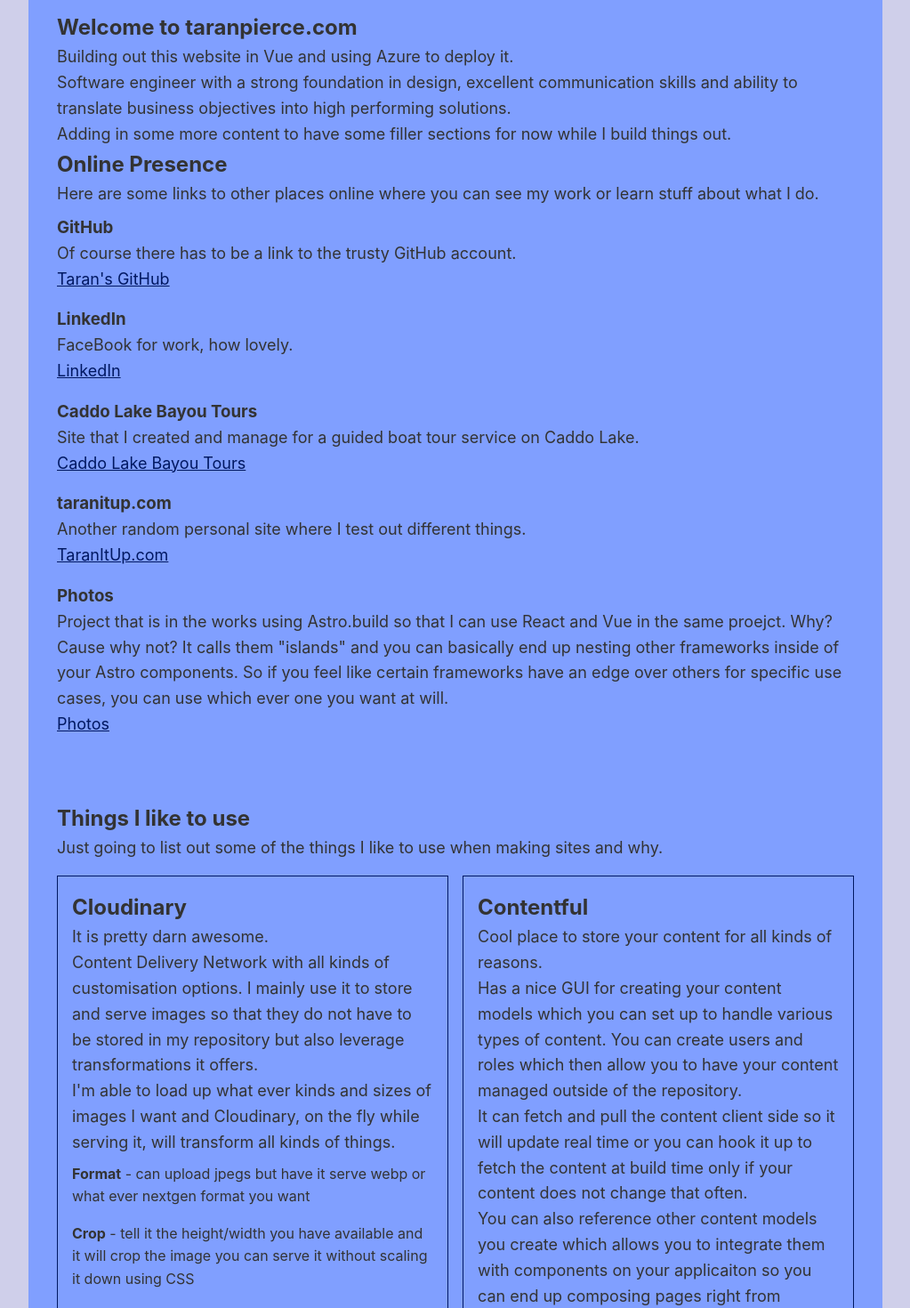
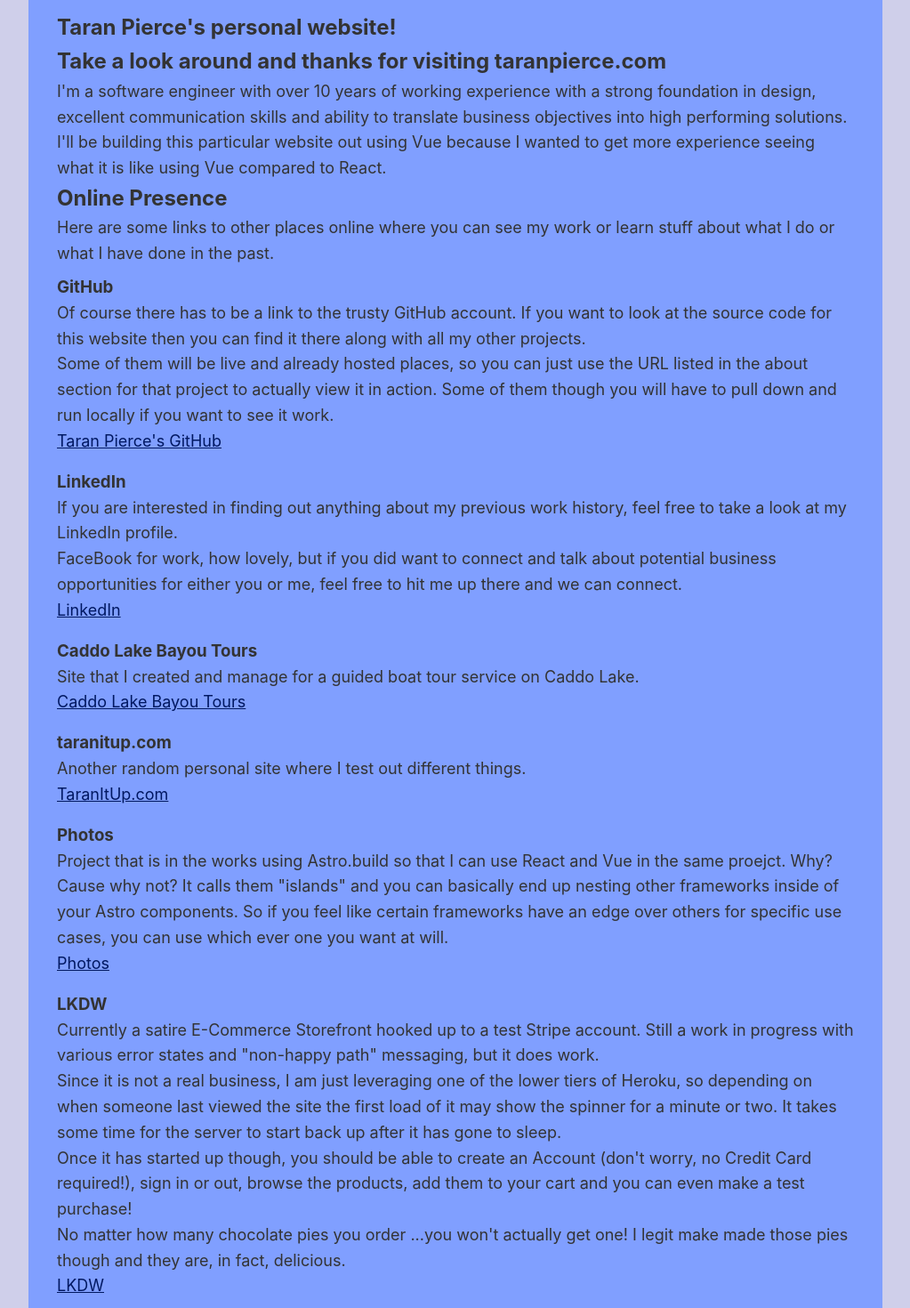
Before and after one commit to taran-pierce/taran-pierce-com, a Vue app in the folder app/: page / in a window 1280 px wide. Shown: the part 120-1590 px from the top of the page at 89% size, without its empty margins (128-1151 px from the left). Built offline with nearby package versions, Linux system fonts and the light colour scheme.

Commit message:
feature/content-updates
content updates

```diff
--- a/app/package.json
+++ b/app/package.json
@@ -1,6 +1,6 @@
 {
   "name": "taranpierce.com",
-  "version": "1.0.7",
+  "version": "1.0.8",
   "author": "Taran Pierce",
   "description": "Taran Pierce's personal website",
   "type": "module",
--- a/app/src/views/HomeView.vue
+++ b/app/src/views/HomeView.vue
@@ -56,23 +56,25 @@
   <main>
     <section>
       <ContentContainer>
-        <h1>Welcome to taranpierce.com</h1>
-        <p>Building out this website in Vue and using Azure to deploy it.</p>
-        <p>Software engineer with a strong foundation in design, excellent communication skills and ability to translate business objectives into high performing solutions.</p>
-        <p>Adding in some more content to have some filler sections for now while I build things out.</p>
+        <h1>Taran Pierce's personal website!</h1>
+        <h2>Take a look around and thanks for visiting taranpierce.com</h2>
+        <p>I'm a software engineer with over 10 years of working experience with a strong foundation in design, excellent communication skills and ability to translate business objectives into high performing solutions.</p>
+        <p>I'll be building this particular website out using Vue because I wanted to get more experience seeing what it is like using Vue compared to React.</p>
         <h2>Online Presence</h2>
-        <p>Here are some links to other places online where you can see my work or learn stuff about what I do.</p>
+        <p>Here are some links to other places online where you can see my work or learn stuff about what I do or what I have done in the past.</p>
         <ul>
           <li>
             <h3>GitHub</h3>
-            <p>Of course there has to be a link to the trusty GitHub account.</p>
+            <p>Of course there has to be a link to the trusty GitHub account. If you want to look at the source code for this website then you can find it there along with all my other projects.</p>
+            <p>Some of them will be live and already hosted places, so you can just use the URL listed in the about section for that project to actually view it in action. Some of them though you will have to pull down and run locally if you want to see it work.</p>
             <p>
-              <a href="https://github.com/taran-pierce" target="_blank">Taran's GitHub</a>
+              <a href="https://github.com/taran-pierce" target="_blank">Taran Pierce's GitHub</a>
             </p>
           </li>
           <li>
             <h3>LinkedIn</h3>
-            <p>FaceBook for work, how lovely.</p>
+            <p>If you are interested in finding out anything about my previous work history, feel free to take a look at my LinkedIn profile.</p>
+            <p>FaceBook for work, how lovely, but if you did want to connect and talk about potential business opportunities for either you or me, feel free to hit me up there and we can connect.</p>
             <p>
               <a href="https://www.linkedin.com/in/taran-pierce-4b6b5721/" target="_blank">LinkedIn</a>
             </p>
@@ -98,6 +100,16 @@
               <a href="https://photos.taranpierce.com/">Photos</a>
             </p>
           </li>
+          <li>
+            <h3>LKDW</h3>
+            <p>Currently a satire E-Commerce Storefront hooked up to a test Stripe account. Still a work in progress with various error states and "non-happy path" messaging, but it does work.</p>
+            <p>Since it is not a real business, I am just leveraging one of the lower tiers of Heroku, so depending on when someone last viewed the site the first load of it may show the spinner for a minute or two. It takes some time for the server to start back up after it has gone to sleep.</p>
+            <p>Once it has started up though, you should be able to create an Account (don't worry, no Credit Card required!), sign in or out, browse the products, add them to your cart and you can even make a test purchase!</p>
+            <p>No matter how many chocolate pies you order ...you won't actually get one! I legit make made those pies though and they are, in fact, delicious.</p>
+            <p>
+              <a href="https://lkdw.vercel.app/" target="_blank">LKDW</a>
+            </p>
+          </li>
         </ul>
       </ContentContainer>
     </section>
--- a/app/src/views/projects/ProjectsIndexView.vue
+++ b/app/src/views/projects/ProjectsIndexView.vue
@@ -10,19 +10,66 @@
         <p>Here are just a few examples of the projects I have worked on over the years. I have built personal sites just to test out different technologies, a business site for guided boat tours on Caddo Lake and over ten years worth of components and landing pages for marketing pages for a web hosting company.</p>
         <ul>
           <li>
+            <h2>
               <router-link
                 to="/projects/caddo-lake-bayou-tours"
               >Caddo Lake Bayou Tours</router-link>
+            </h2>
+            <p>A website for a tour guide on Caddo Lake. A statically generated Next.js website that is deployed through Azure.</p>
+            <p>There is also an email server that I host on Heroku for the contact form on this site as well.</p>
           </li>
           <li>
+            <h2>
               <router-link
                 to="/projects/taranitup-com"
               >TaranItUp.com</router-link>
+            </h2>
+            <p>Website that I use mainly to goof around on and try out some new things. With a name like Taran, how can you resit buying the domain <a href="https://www.taranitup.com" target="_blank">TaranItUp.com</a>?!</p>
+            <p>For instance, we used AWS at work but not my team directly, so I wanted to get a chance to fiddle with AWS. So as of today, the site is built through CodeBuild every time I merge a Pull Request into master. Pushes the artifact it creates to an S3 bucket, which is just exposed to the public because the site is a simple static site. I also transferred my domain so I could use Route 53 to handle all my DNS needs and set up Cloud Front for SSL and caching.</p>
           </li>
           <li>
             <router-link
               to="/projects/taranpierce-com"
             >taranpierce.com</router-link>
+            <p>Oh look, you are here! My main website, recently redone in Vue instead of Next. Just a smidge about me and mainly about the work I do with references to other sites I've made or worked on.</p>
+          </li>
+          <li>
+            <a
+              href="https://photos.taranpierce.com"
+              target="_blank"
+            >Photos</a>
+            <p>I like photography quite a bit and I enjoy taking photos. I have moved off from my hometown and wanted a way to easily share my photos with friends and family but not have to plaster them all over social media.</p>
+            <p>Plus it gives me a chance to mess with different technology while putting it together instead of just posting them on FaceBook or something.....twitter......X...what ever on earth its called these days.</p>
+          </li>
+          <li>
+            <h2>
+              <a
+                href="https://lkdw.vercel.app"
+                target="_blank"
+              >LKDW</a>
+            </h2>
+            <p>Satire e-commerce storefront! Check it out, it ain't real.....yet. Maybe one day though!</p>
+            <p>Storefront set up for practicing making the frontend and backend for a ecommerce store. In conjuction with Next.js I am also using Keystone.js with a postgres database.</p>
+          </li>
+          <li>
+            <h2>
+              <a href="https://newfold.com/brands" target="_blank" rel="noopener">Newfold Digital</a>
+            </h2>
+            <p>Worked for many years at a company that was bought out by Newfold Digital. I originally started out working directly for HostGator, who was privately owned at the time, then Endurance International Group bought them out.</p>
+            <p>While working under EIG, I had the pleasure to get a chance to work on the following brands they owned:</p>
+            <ul>
+              <li>HostGator</li>
+              <li>Bluehost</li>
+              <li>Justhost</li>
+              <li>iPage</li>
+              <li>Domain.com</li>
+              <li>Dotster</li>
+              <li>MyDomain</li>
+              <li>Netfirms</li>
+              <li>SiteBuilder</li>
+              <li>...and other smaller brands</li>
+            </ul>
+            <p>I worked on interactive marketing landing pages for all those brands, the customer facing chat applicaiton, customer facing billing system, internal billing system, SPA registration flow, HTML Emails and probably even more things I can't think of at the moment. We are talking about 12 years of work at the same company, quite a few different teams and many promotions.</p>
           </li>
         </ul>
       </ContentContainer>
```
Also changed, not shown: 2 other files (tests, documents, lock files or other folders). Lines whose indentation alone changed are shown as unchanged.
